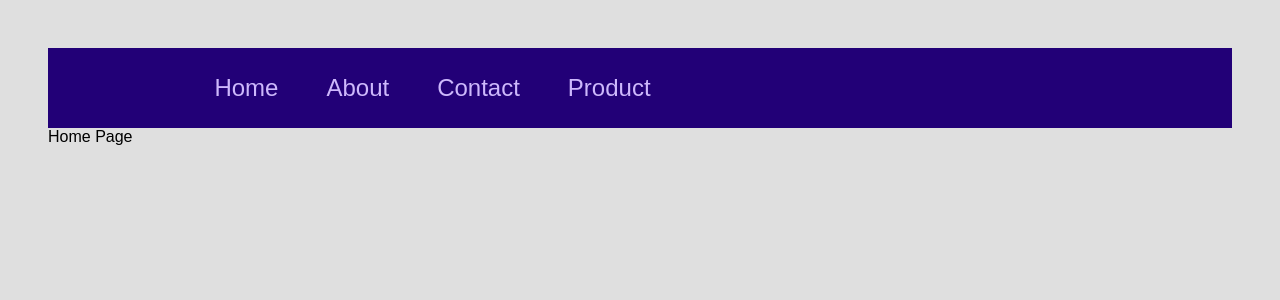
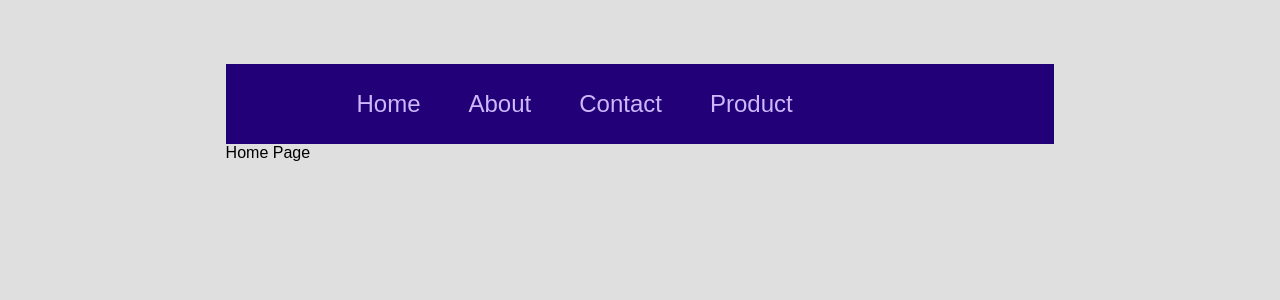
Before and after one commit to niveditakaur/Triweb-Learning, a React (Create React App) app in the folder React/my-app/: page / in a window 1280 px wide. Shown: the top 300 px of the page. Built offline with nearby package versions, Linux system fonts and the light colour scheme; the HTML template or start-up script is replaced by a standard one.

Commit message:
Updated App component to use Layout component for routing

```diff
--- a/React/my-app/src/App.js
+++ b/React/my-app/src/App.js
@@ -2,20 +2,20 @@ import Home from "./pages/Home";
 import About from "./pages/About";
 import Contact from "./pages/Contact";
 import Product from "./pages/Product";
+
 import { Routes, Route } from "react-router-dom";
-import MainMenu from "./components/layouts/MainMenu";
+import Layout from "./components/layouts/Layout";
 
 function App() {
   return (
-    <div>
-      <MainMenu/>
+    <Layout>
       <Routes>
         <Route path="/" element={<Home />}></Route>
         <Route path="/about" element={<About />}></Route>
         <Route path="/contact" element={<Contact />}></Route>
         <Route path="/product" element={<Product />}></Route>
       </Routes>
-    </div>
+    </Layout>
   );
 }
 
```
